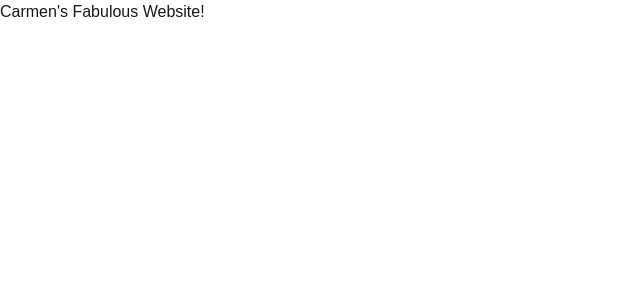
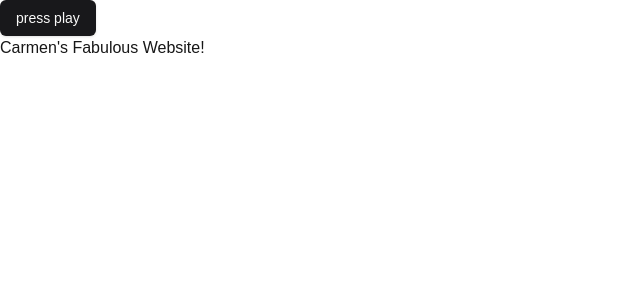
Before and after one commit to mmaustin/carmens-site, a Next.js app in the folder carmens-site/: page / in a window 1280 px wide. Shown: the top 300 px of the page, without its empty margins (0-640 px from the left). Built offline with nearby package versions, Linux system fonts and the light colour scheme.

Commit message:
Installed shadcn/ui and components folder

```diff
--- a/carmens-site/app/globals.css
+++ b/carmens-site/app/globals.css
@@ -25,3 +25,68 @@ body {
     text-wrap: balance;
   }
 }
+
+@layer base {
+  :root {
+    --background: 0 0% 100%;
+    --foreground: 240 10% 3.9%;
+    --card: 0 0% 100%;
+    --card-foreground: 240 10% 3.9%;
+    --popover: 0 0% 100%;
+    --popover-foreground: 240 10% 3.9%;
+    --primary: 240 5.9% 10%;
+    --primary-foreground: 0 0% 98%;
+    --secondary: 240 4.8% 95.9%;
+    --secondary-foreground: 240 5.9% 10%;
+    --muted: 240 4.8% 95.9%;
+    --muted-foreground: 240 3.8% 46.1%;
+    --accent: 240 4.8% 95.9%;
+    --accent-foreground: 240 5.9% 10%;
+    --destructive: 0 84.2% 60.2%;
+    --destructive-foreground: 0 0% 98%;
+    --border: 240 5.9% 90%;
+    --input: 240 5.9% 90%;
+    --ring: 240 10% 3.9%;
+    --chart-1: 12 76% 61%;
+    --chart-2: 173 58% 39%;
+    --chart-3: 197 37% 24%;
+    --chart-4: 43 74% 66%;
+    --chart-5: 27 87% 67%;
+    --radius: 0.5rem;
+  }
+  .dark {
+    --background: 240 10% 3.9%;
+    --foreground: 0 0% 98%;
+    --card: 240 10% 3.9%;
+    --card-foreground: 0 0% 98%;
+    --popover: 240 10% 3.9%;
+    --popover-foreground: 0 0% 98%;
+    --primary: 0 0% 98%;
+    --primary-foreground: 240 5.9% 10%;
+    --secondary: 240 3.7% 15.9%;
+    --secondary-foreground: 0 0% 98%;
+    --muted: 240 3.7% 15.9%;
+    --muted-foreground: 240 5% 64.9%;
+    --accent: 240 3.7% 15.9%;
+    --accent-foreground: 0 0% 98%;
+    --destructive: 0 62.8% 30.6%;
+    --destructive-foreground: 0 0% 98%;
+    --border: 240 3.7% 15.9%;
+    --input: 240 3.7% 15.9%;
+    --ring: 240 4.9% 83.9%;
+    --chart-1: 220 70% 50%;
+    --chart-2: 160 60% 45%;
+    --chart-3: 30 80% 55%;
+    --chart-4: 280 65% 60%;
+    --chart-5: 340 75% 55%;
+  }
+}
+
+@layer base {
+  * {
+    @apply border-border;
+  }
+  body {
+    @apply bg-background text-foreground;
+  }
+}
--- a/carmens-site/app/page.js
+++ b/carmens-site/app/page.js
@@ -1,8 +1,10 @@
-import Image from "next/image";
+import Header from "@/components/Header";
+
 
 export default function Home() {
   return (
-    <div className=" ">
+    <div className="">
+      <Header />
       Carmen's Fabulous Website!
     </div>
   );
--- /dev/null
+++ b/carmens-site/components/Header.jsx
@@ -0,0 +1,13 @@
+import { Button } from "./ui/button";
+
+
+const Header = () => {
+  return (
+    <div>
+      <Button>
+        press play
+      </Button>
+    </div>
+  )
+}
+export default Header;
--- /dev/null
+++ b/carmens-site/components/ui/button.jsx
@@ -0,0 +1,48 @@
+import * as React from "react"
+import { Slot } from "@radix-ui/react-slot"
+import { cva } from "class-variance-authority";
+
+import { cn } from "@/lib/utils"
+
+const buttonVariants = cva(
+  "inline-flex items-center justify-center whitespace-nowrap rounded-md text-sm font-medium transition-colors focus-visible:outline-none focus-visible:ring-1 focus-visible:ring-ring disabled:pointer-events-none disabled:opacity-50",
+  {
+    variants: {
+      variant: {
+        default:
+          "bg-primary text-primary-foreground shadow hover:bg-primary/90",
+        destructive:
+          "bg-destructive text-destructive-foreground shadow-sm hover:bg-destructive/90",
+        outline:
+          "border border-input bg-background shadow-sm hover:bg-accent hover:text-accent-foreground",
+        secondary:
+          "bg-secondary text-secondary-foreground shadow-sm hover:bg-secondary/80",
+        ghost: "hover:bg-accent hover:text-accent-foreground",
+        link: "text-primary underline-offset-4 hover:underline",
+      },
+      size: {
+        default: "h-9 px-4 py-2",
+        sm: "h-8 rounded-md px-3 text-xs",
+        lg: "h-10 rounded-md px-8",
+        icon: "h-9 w-9",
+      },
+    },
+    defaultVariants: {
+      variant: "default",
+      size: "default",
+    },
+  }
+)
+
+const Button = React.forwardRef(({ className, variant, size, asChild = false, ...props }, ref) => {
+  const Comp = asChild ? Slot : "button"
+  return (
+    (<Comp
+      className={cn(buttonVariants({ variant, size, className }))}
+      ref={ref}
+      {...props} />)
+  );
+})
+Button.displayName = "Button"
+
+export { Button, buttonVariants }
--- /dev/null
+++ b/carmens-site/lib/utils.js
@@ -0,0 +1,6 @@
+import { clsx } from "clsx";
+import { twMerge } from "tailwind-merge"
+
+export function cn(...inputs) {
+  return twMerge(clsx(inputs));
+}
--- a/carmens-site/tailwind.config.js
+++ b/carmens-site/tailwind.config.js
@@ -1,17 +1,61 @@
 /** @type {import('tailwindcss').Config} */
 module.exports = {
-  content: [
+    darkMode: ["class"],
+    content: [
     "./pages/**/*.{js,ts,jsx,tsx,mdx}",
     "./components/**/*.{js,ts,jsx,tsx,mdx}",
     "./app/**/*.{js,ts,jsx,tsx,mdx}",
   ],
   theme: {
-    extend: {
-      colors: {
-        background: "var(--background)",
-        foreground: "var(--foreground)",
-      },
-    },
+  	extend: {
+  		colors: {
+  			background: 'hsl(var(--background))',
+  			foreground: 'hsl(var(--foreground))',
+  			card: {
+  				DEFAULT: 'hsl(var(--card))',
+  				foreground: 'hsl(var(--card-foreground))'
+  			},
+  			popover: {
+  				DEFAULT: 'hsl(var(--popover))',
+  				foreground: 'hsl(var(--popover-foreground))'
+  			},
+  			primary: {
+  				DEFAULT: 'hsl(var(--primary))',
+  				foreground: 'hsl(var(--primary-foreground))'
+  			},
+  			secondary: {
+  				DEFAULT: 'hsl(var(--secondary))',
+  				foreground: 'hsl(var(--secondary-foreground))'
+  			},
+  			muted: {
+  				DEFAULT: 'hsl(var(--muted))',
+  				foreground: 'hsl(var(--muted-foreground))'
+  			},
+  			accent: {
+  				DEFAULT: 'hsl(var(--accent))',
+  				foreground: 'hsl(var(--accent-foreground))'
+  			},
+  			destructive: {
+  				DEFAULT: 'hsl(var(--destructive))',
+  				foreground: 'hsl(var(--destructive-foreground))'
+  			},
+  			border: 'hsl(var(--border))',
+  			input: 'hsl(var(--input))',
+  			ring: 'hsl(var(--ring))',
+  			chart: {
+  				'1': 'hsl(var(--chart-1))',
+  				'2': 'hsl(var(--chart-2))',
+  				'3': 'hsl(var(--chart-3))',
+  				'4': 'hsl(var(--chart-4))',
+  				'5': 'hsl(var(--chart-5))'
+  			}
+  		},
+  		borderRadius: {
+  			lg: 'var(--radius)',
+  			md: 'calc(var(--radius) - 2px)',
+  			sm: 'calc(var(--radius) - 4px)'
+  		}
+  	}
   },
-  plugins: [],
+  plugins: [require("tailwindcss-animate")],
 };
```
Also changed, not shown: carmens-site/package.json (+8 -1 lines), carmens-site/components.json (added), 1 other file (tests, documents, lock files or other folders).
